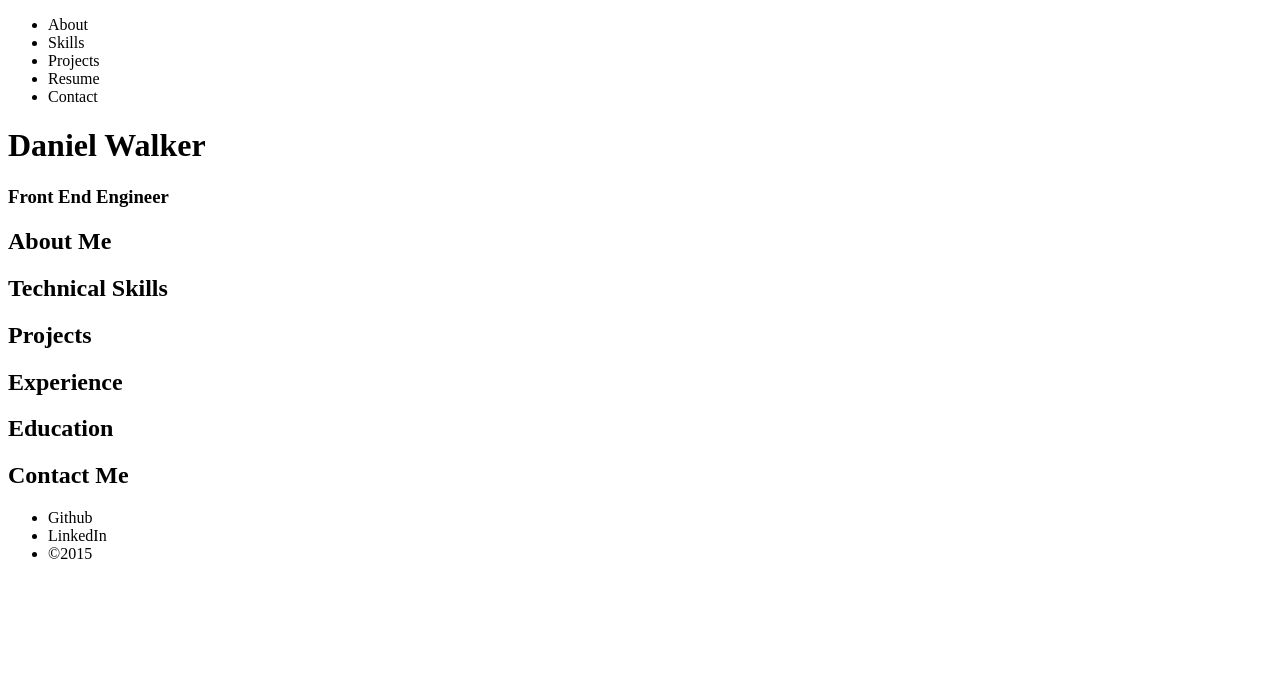
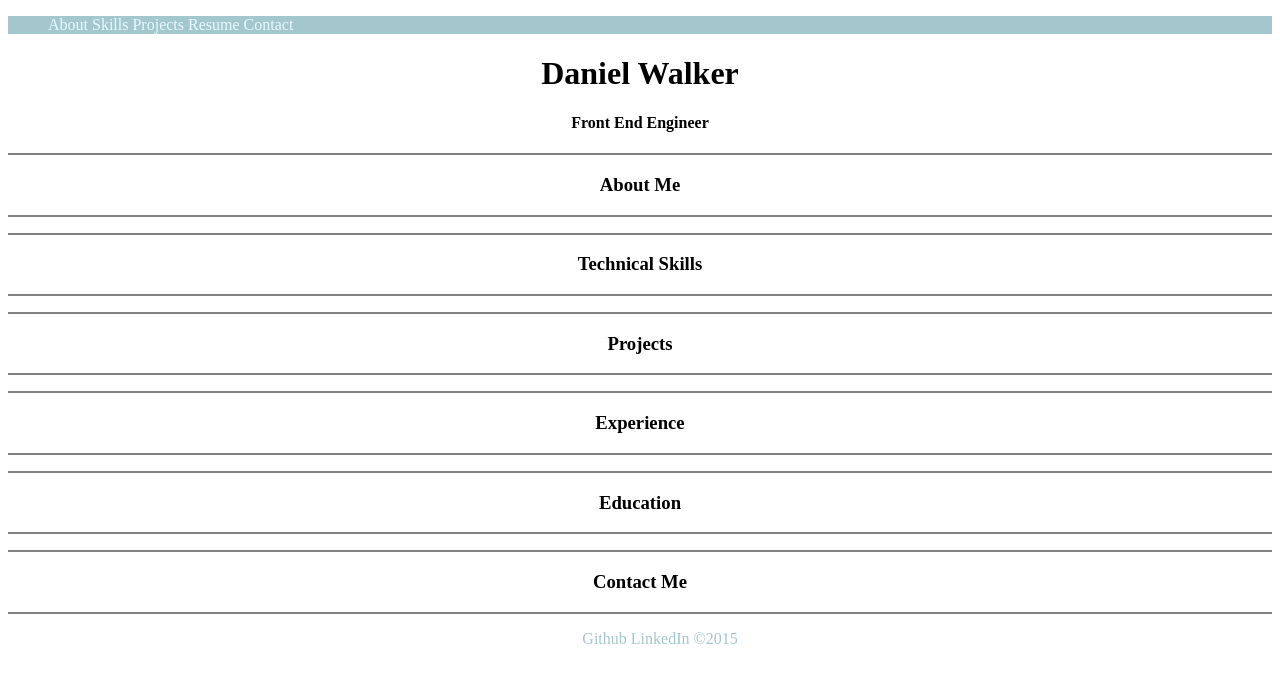
Before and after one commit to DWW1993/resume-lab, a plain HTML site: page index.html in a window 1280 px wide. Drawn offline with Linux system fonts and the light colour scheme.

Commit message:
html/css changes

```diff
--- a/index.html
+++ b/index.html
@@ -10,30 +10,51 @@
 <body>
     <div class="navbar">
         <ul>
+            <div class="navlist">
                 <li>About</li>
                 <li>Skills</li>
                 <li>Projects</li>
                 <li>Resume</li>
                 <li>Contact</li>
+            </div>
         </ul>
     </div>
+
+    <div class="name">
         <h1>Daniel Walker</h1>
-    <h3>Front End Engineer</h3>
-    <h2>About Me</h2>
+        <h4>Front End Engineer</h4>
+    </div>
+
+    <div class="about">
+        <h3>About Me</h3>
+    </div>
     <p></p>
-    <h2>Technical Skills</h2>
+    <div class="tech">
+        <h3>Technical Skills</h3>
+    </div>
     <p></p>
-    <h2>Projects</h2>
+    <div class="projects">
+        <h3>Projects</h3>
+    </div>
     <p></p>
-    <h2>Experience</h2>
+    <div class="exp">
+        <h3>Experience</h3>
+    </div>
     <p></p>
-    <h2>Education</h2>
+    <div class="edu">
+        <h3>Education</h3>
+    </div>
     <p></p>
-    <h2>Contact Me</h2>
+    <div class="contact">
+        <h3>Contact Me</h3>
+    </div>
+
+    <div class="bottom">
         <ul>
             <li>Github</li>
             <li>LinkedIn</li>
             <li>©2015</li>
         </ul>
+    </div>
 </body>
 </html>
--- a/style.css
+++ b/style.css
@@ -0,0 +1,26 @@
+.navbar {
+    background-color: #A3C7CC;
+}
+.navlist {
+    color: #E5FAFF;
+    text-align: center;
+    display: inline;
+}
+
+li {
+    display: inline;
+}
+
+h1, h2, h3, h4 {
+    text-align: center;
+}
+
+.bottom {
+    text-align: center;
+    color: #A3C5CF;
+}
+.about, .tech, .projects, .exp, .edu, .contact {
+    border-bottom: 2px solid;
+    border-top: 2px solid;
+    border-color: gray
+}
```
Also changed, not shown: Copy of resume-1.jpg. Lines whose indentation alone changed are shown as unchanged.
